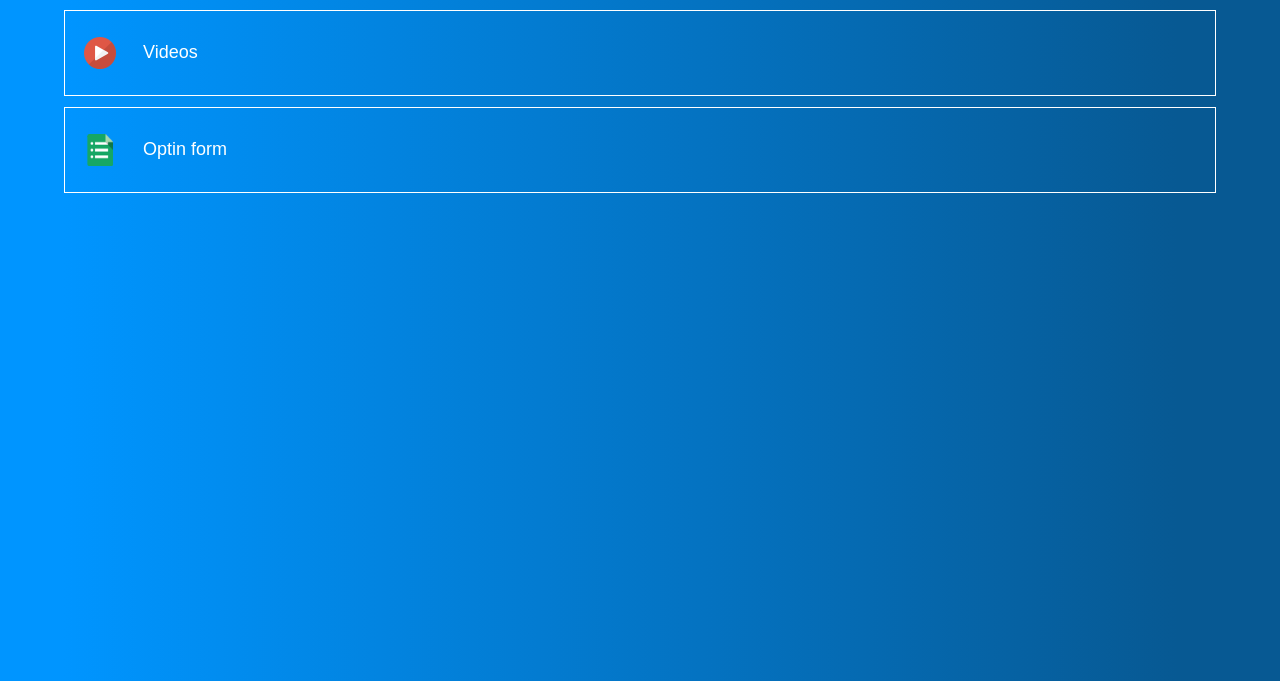
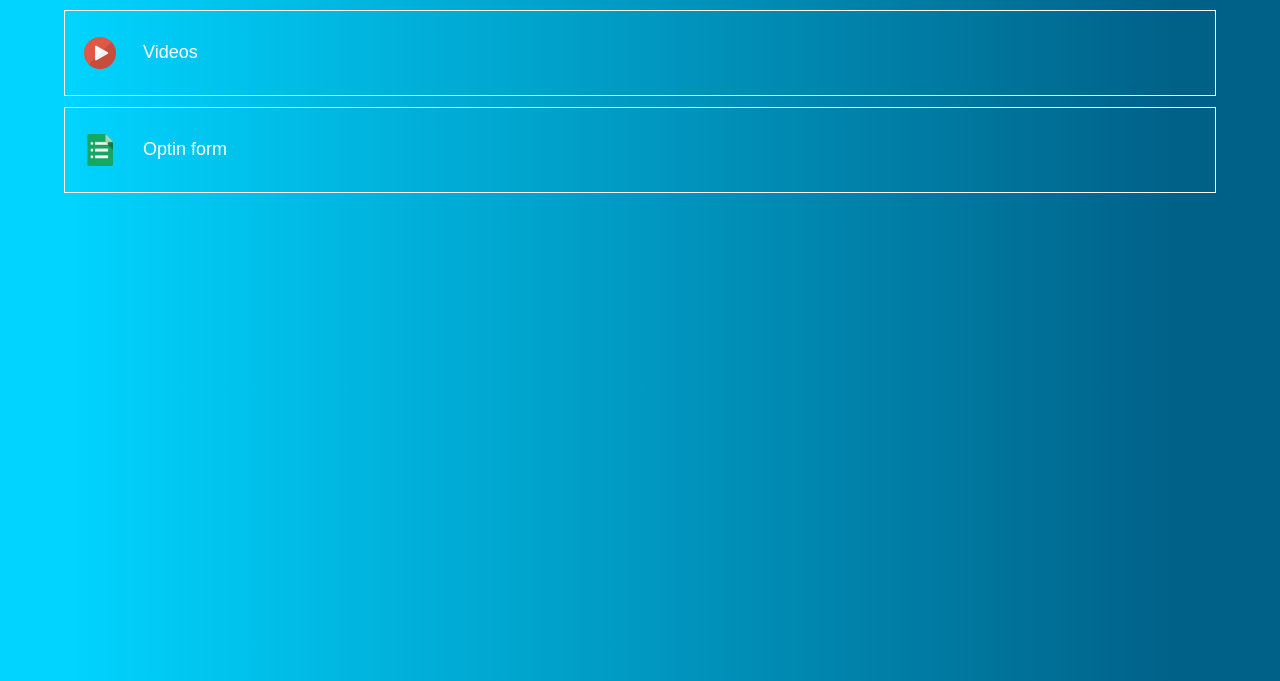
Before and after one commit to jarnailboparai/kerry_goodbrand_CustomerLTV_901, a plain HTML site: page index.html in a window 1280 px wide. Shown: the part 119-800 px from the top of the page. Drawn offline with Linux system fonts and the light colour scheme.

Commit message:
kerry_goodbrand_CustomerLTV_901

```diff
--- a/css/theme.css
+++ b/css/theme.css
@@ -145,9 +145,9 @@
 	background-image:none;
 	background-repeat:no-repeat;
 	background-size:cover;
-	background: linear-gradient(left , rgb(0, 149, 255) 5% , rgb(7, 89, 147) 92%);
-background: -o-linear-gradient(left , rgb(0, 149, 255) 5% , rgb(7, 89, 147) 92%);
-background: -ms-linear-gradient(left , rgb(0, 149, 255) 5% , rgb(7, 89, 147) 92%);
-background: -moz-linear-gradient(left , rgb(0, 149, 255) 5% , rgb(7, 89, 147) 92%);
-background: -webkit-linear-gradient(left , rgb(0, 149, 255) 5% , rgb(7, 89, 147) 92%);
+	background: linear-gradient(left , rgb(0, 212, 255) 5% , rgb(0, 97, 136) 92%);
+background: -o-linear-gradient(left , rgb(0, 212, 255) 5% , rgb(0, 97, 136) 92%);
+background: -ms-linear-gradient(left , rgb(0, 212, 255) 5% , rgb(0, 97, 136) 92%);
+background: -moz-linear-gradient(left , rgb(0, 212, 255) 5% , rgb(0, 97, 136) 92%);
+background: -webkit-linear-gradient(left , rgb(0, 212, 255) 5% , rgb(0, 97, 136) 92%);
 }
```
